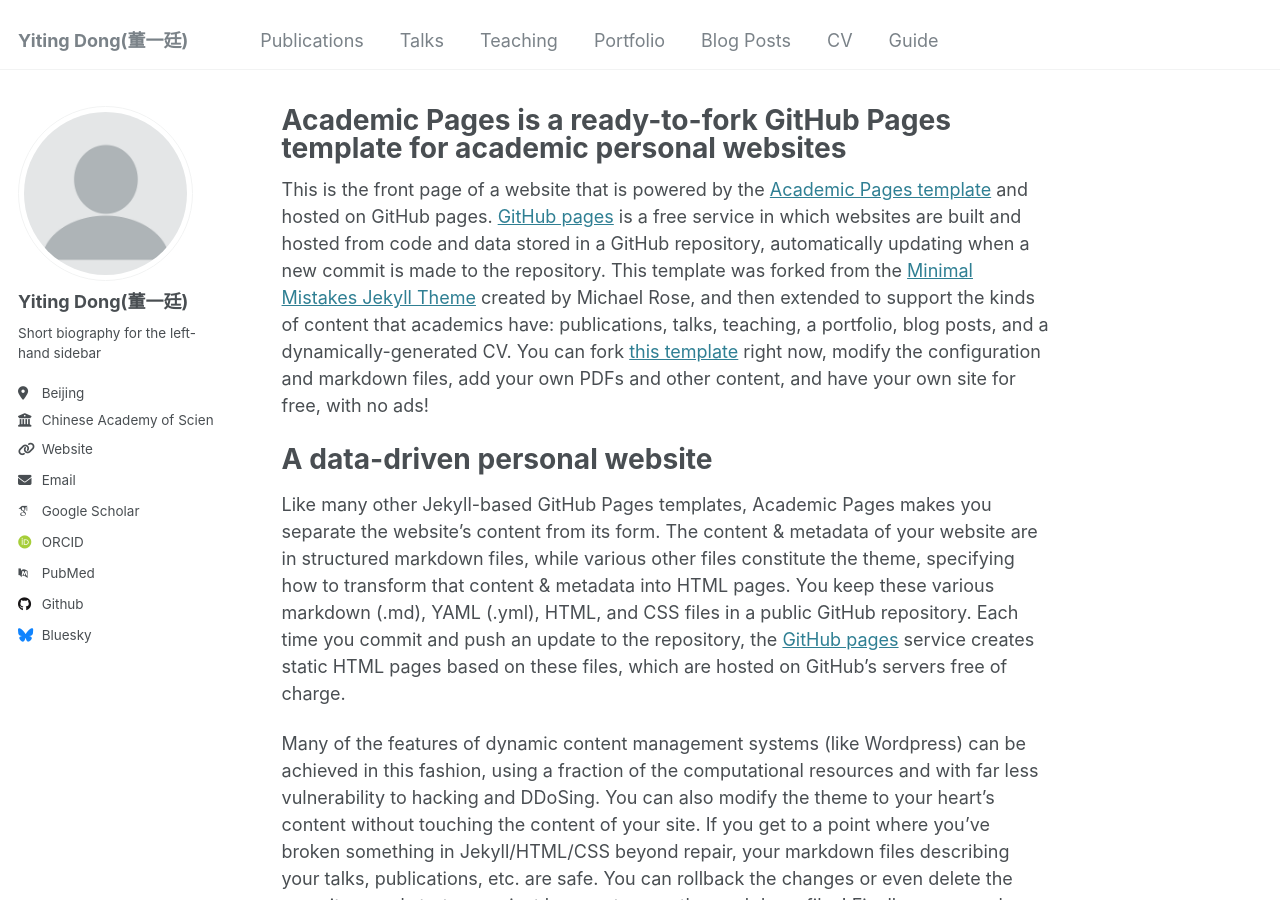
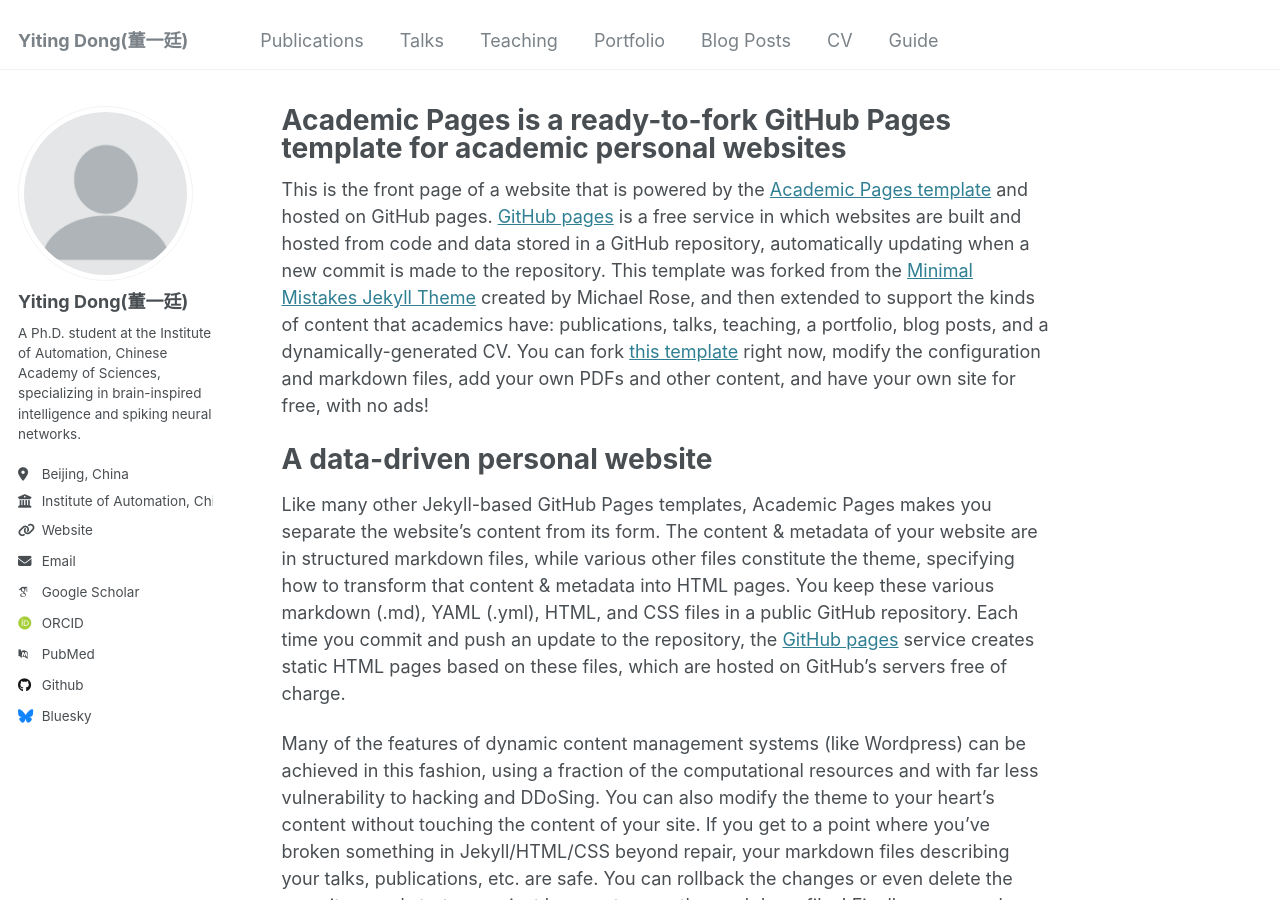
Before and after one commit to sunbaby01/sunbaby01.github.io, a Jekyll site: the page built from _pages/about.md, in a window 1280 px wide and 900 px high. Built offline with Jekyll 4.4.1, drawn with Linux system fonts in a browser that asks for light colours; some web fonts are replaced.

Commit message:
Update _config.yml

```diff
--- a/_config.yml
+++ b/_config.yml
@@ -12,9 +12,9 @@ title                    : "Yiting Dong(董一廷)"
 title_separator          : "-"
 name                     : &name "Your Name"
 description              : &description "personal description"
-url                      : https://academicpages.github.io # the base hostname & protocol for your site e.g. "https://[your GitHub username].github.io"
+url                      : https://sunbaby.github.io # the base hostname & protocol for your site e.g. "https://[your GitHub username].github.io"
 baseurl                  : "" # the subpath of your site, e.g. "/blog"
-repository               : "academicpages/academicpages.github.io"
+repository               : "sunbaby/sunbaby.github.io"
 
 # Site Author - The following control what appear as part of the author content on the side bar.
 #               If a field is blank the icon and link will not appear, otherwise it will be shown.
@@ -24,9 +24,9 @@ author:
   avatar           : "profile.png"
   name             : "Yiting Dong(董一廷)"
   pronouns         : # example: "she/her"
-  bio              : "Short biography for the left-hand sidebar"
-  location         : "Beijing"
-  employer         : "Chinese Academy of Sciences"
+  bio              : "A Ph.D. student at the Institute of Automation, Chinese Academy of Sciences, specializing in brain-inspired intelligence and spiking neural networks."
+  location         : "Beijing, China"
+  employer         : "Institute of Automation, Chinese Academy of Sciences"
   uri              : "sunbaby.github.io"
   email            : "dongyiting2020@ia.ac.cn"
 
```
